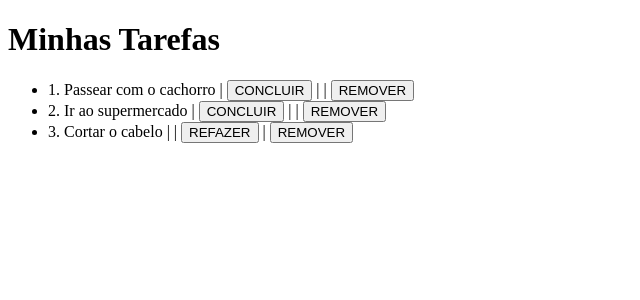
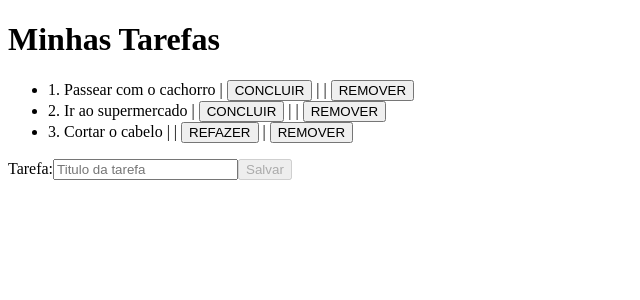
Before and after one commit to fsanntiago/todo-Angular, an Angular app: page / in a window 1280 px wide. Shown: the top 300 px of the page, without its empty margins (0-640 px from the left). Built offline with nearby package versions, Linux system fonts and the light colour scheme.

Commit message:
feat: add validation

```diff
--- a/src/app/app.component.html
+++ b/src/app/app.component.html
@@ -7,3 +7,17 @@
     <button (click)="remove(todo)">REMOVER</button>
   </li>
 </ul>
+
+<form [formGroup]="form">
+  <label for="">Tarefa:</label>
+  <input
+    type="text"
+    placeholder="Titulo da tarefa"
+    maxlength="60"
+    formControlName="title"
+  />
+  <small *ngIf="form.controls.title.invalid && !form.controls.title.pristine"
+    >Este campo deve conter entre 3 a 60 caracteres</small
+  >
+  <button [disabled]="form.invalid">Salvar</button>
+</form>
--- a/src/app/app.component.ts
+++ b/src/app/app.component.ts
@@ -1,4 +1,5 @@
 import { Component } from "@angular/core";
+import { FormBuilder, FormGroup, Validators } from "@angular/forms";
 import { Todo } from "./../models/todo.model";
 
 @Component({
@@ -9,8 +10,20 @@ import { Todo } from "./../models/todo.model";
 export class AppComponent {
   public todos: Todo[] = [];
   public title: string = "Minhas Tarefas";
+  public form: FormGroup;
 
-  constructor() {
+  constructor(private fb: FormBuilder) {
+    this.form = this.fb.group({
+      title: [
+        "",
+        Validators.compose([
+          Validators.minLength(3),
+          Validators.maxLength(60),
+          Validators.required,
+        ]),
+      ],
+    });
+
     this.todos.push(new Todo(1, "Passear com o cachorro", false));
     this.todos.push(new Todo(2, "Ir ao supermercado", false));
     this.todos.push(new Todo(3, "Cortar o cabelo", true));
--- a/src/app/app.module.ts
+++ b/src/app/app.module.ts
@@ -1,12 +1,13 @@
 import { BrowserModule } from "@angular/platform-browser";
 import { NgModule } from "@angular/core";
+import { ReactiveFormsModule } from "@angular/forms";
 
 import { AppComponent } from "./app.component";
 
 // decorator - metadados
 @NgModule({
   declarations: [AppComponent],
-  imports: [BrowserModule],
+  imports: [BrowserModule, ReactiveFormsModule],
   providers: [],
   bootstrap: [AppComponent],
 })
```
